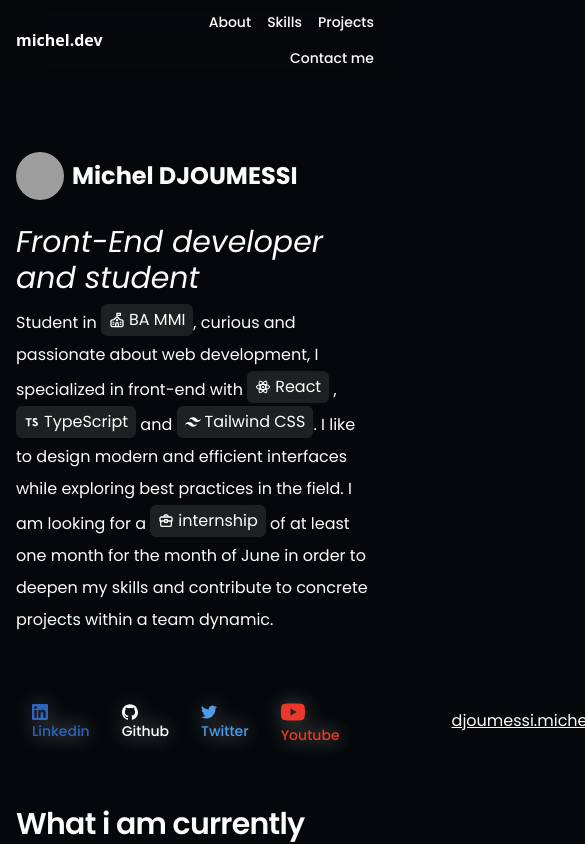
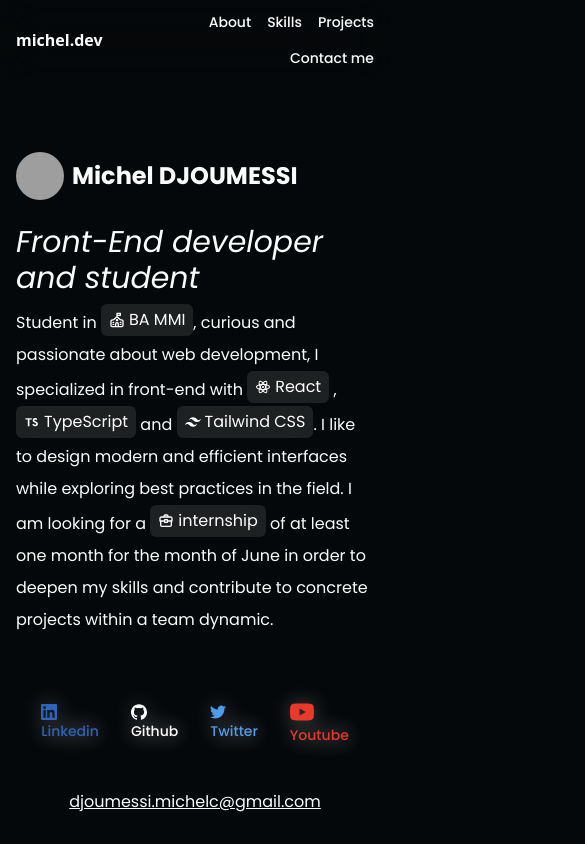
Before and after one commit to michel-DC/Portfolio, a Next.js app: page / in a window 390 px wide. Shown: the top 844 px of the page, 585 px wide, since content can reach past the window. Built offline with nearby package versions, Linux system fonts and the light colour scheme; grey boxes are pictures that could not be loaded; a web font is replaced by a local one.

Commit message:
Update ContactMe and Social components for improved layout and responsiveness

```diff
--- a/app/_components/contactMe.tsx
+++ b/app/_components/contactMe.tsx
@@ -12,7 +12,7 @@ export const ContactMe = () => {
           Contact me
         </h2>
         <p>Find me on my social networks or send me an email.</p>
-        <div className="flex items-center gap-8 my-8">
+        <div className="flex md:flex-row items-center gap-8 my-8">
           <a
             className="flex flex-col gap-1 hover:scale-110 transition-transform"
             href="https://www.linkedin.com/in/michel-djoumessi-2500b7346/"
@@ -99,11 +99,11 @@ export const ContactMe = () => {
               Youtube
             </p>
           </a>
-          <div className="ml-20">
-            <a className="underline" href="mailto:djoumessi.michelc@gmail.com">
-              djoumessi.michelc@gmail.com
-            </a>
-          </div>
+        </div>
+        <div className="mt-8 md:mt-0 md:ml-20 md:order-2 order-1">
+          <a className="underline" href="mailto:djoumessi.michelc@gmail.com">
+            djoumessi.michelc@gmail.com
+          </a>
         </div>
       </div>
     </Section>
--- a/app/_components/social.tsx
+++ b/app/_components/social.tsx
@@ -7,7 +7,7 @@ import { GmailIcon } from "../assets/icon/gmailIcon";
 
 export const Social = () => {
   return (
-    <Section className="px-8 mx-auto flex w-full max-w-3xl items-center justify-between">
+    <Section className="px- mx-auto flex w-full max-w-3xl flex-col items-center justify-between md:flex-row">
       <div className="flex items-center gap-8 my-8">
         <a
           className="flex flex-col gap-1 hover:scale-110 transition-transform"
@@ -95,11 +95,11 @@ export const Social = () => {
             Youtube
           </p>
         </a>
-        <div className="ml-20">
-          <a className="underline" href="mailto:djoumessi.michelc@gmail.com">
-            djoumessi.michelc@gmail.com
-          </a>
-        </div>
+      </div>
+      <div className="mt-4 md:mt-0 md:ml-20">
+        <a className="underline" href="mailto:djoumessi.michelc@gmail.com">
+          djoumessi.michelc@gmail.com
+        </a>
       </div>
     </Section>
   );
```
